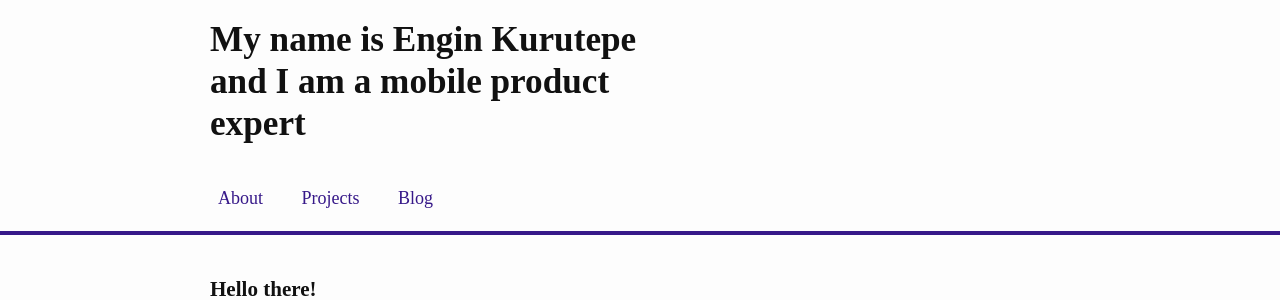
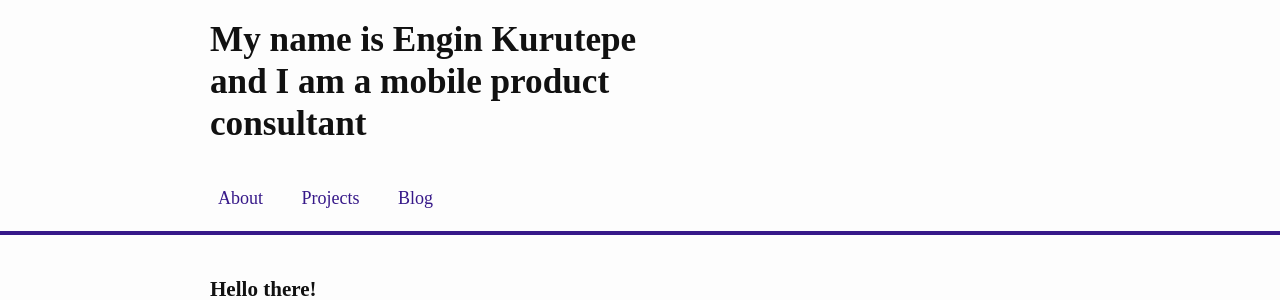
Before and after one commit to ekurutepe/ekurutepe.github.io, a Jekyll site: the page built from index.md, in a window 1280 px wide. Shown: the part 191-491 px from the top of the page. Built offline with Jekyll 4.4.1, drawn with Linux system fonts in a browser that asks for light colours.

Commit message:
Copy edit

```diff
--- a/_config.yml
+++ b/_config.yml
@@ -7,7 +7,7 @@
 
 # Site settings
 title: Engin Kurutepe
-job: mobile product expert
+job: mobile product consultant
 email: engin@kurutepe.com
 description: >
   Engin Kurutepe. Mobile Product Consultant. iOS Developer. Based in Berlin.
```
